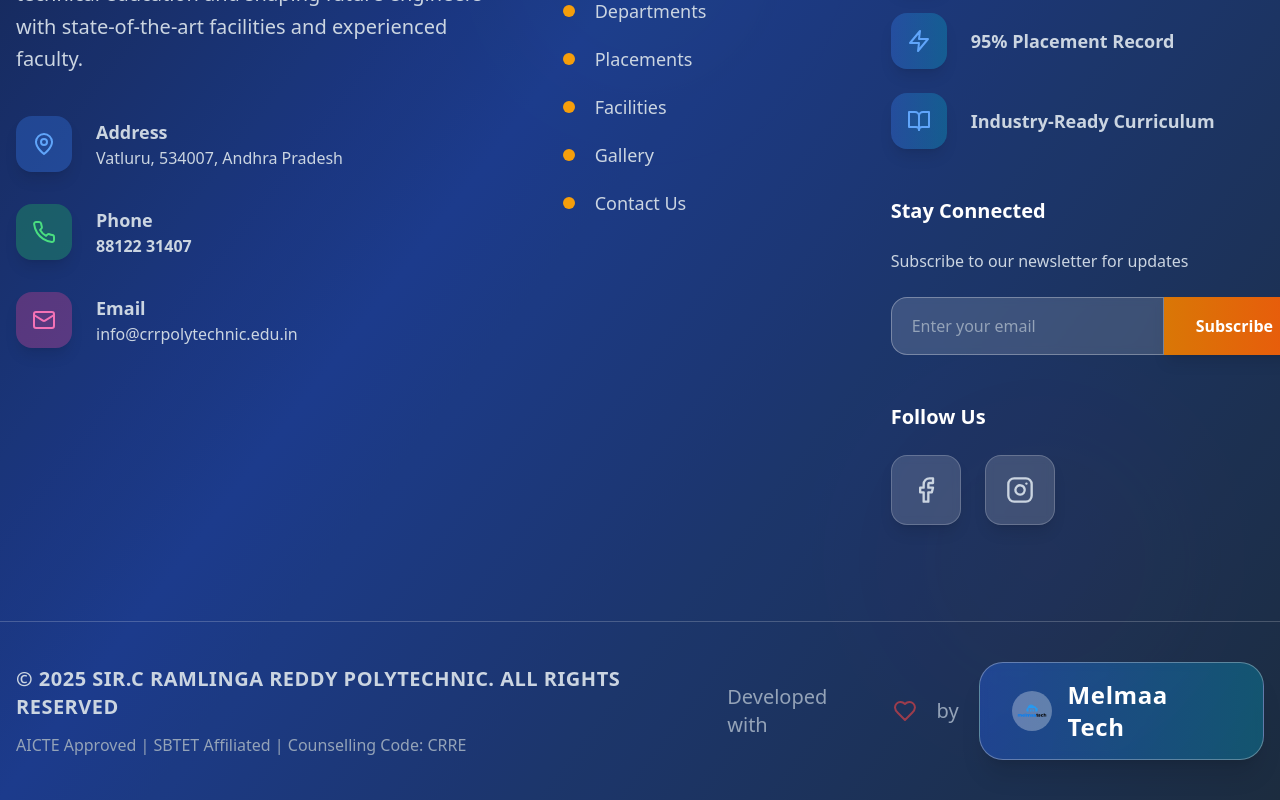
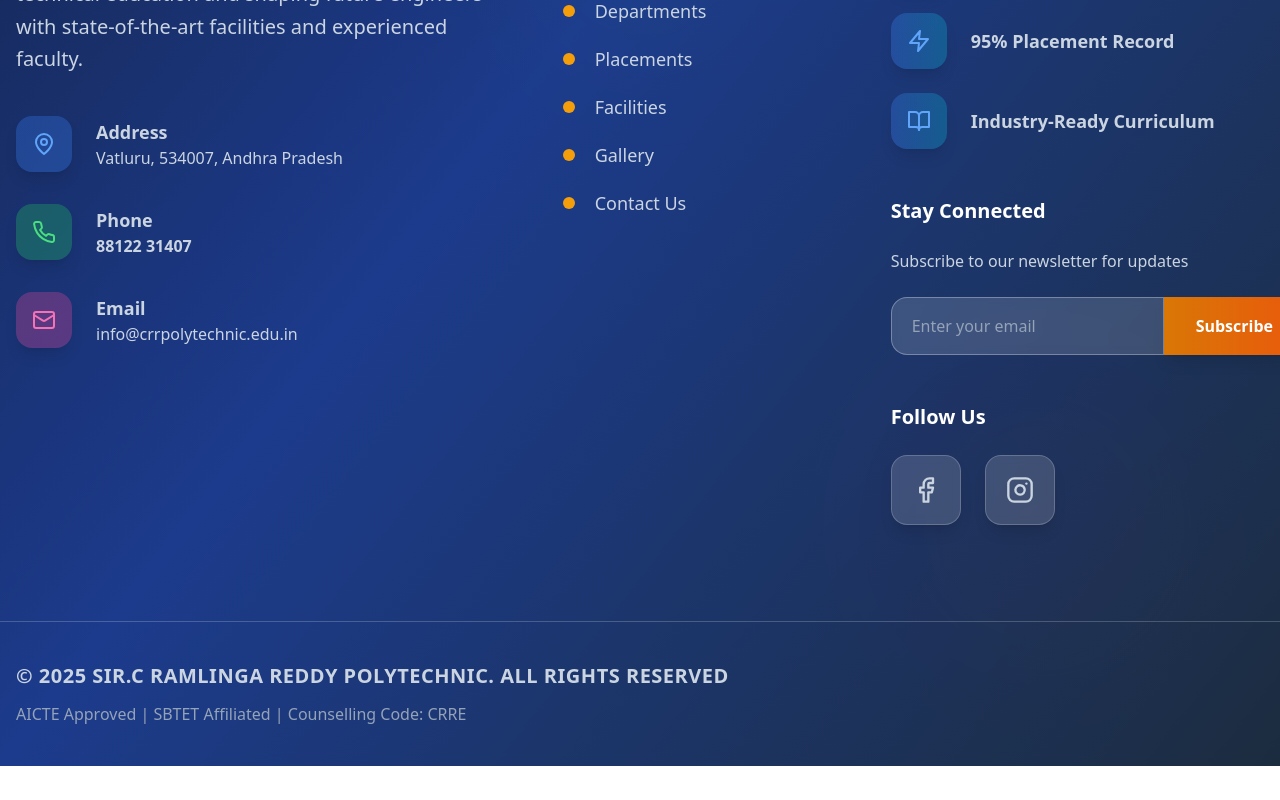
Before and after one commit to melmaatechelr/CRR_Polytechnic, a React (Vite) app: page / in a window 1280 px wide. Shown: the part 4958-5758 px from the top of the page. After the commit the page ends 5724 px from the top, so only its background shows below. Built offline with nearby package versions, Linux system fonts and the light colour scheme.

Commit message:
Updated Footer.tsx

```diff
--- a/src/components/Footer.tsx
+++ b/src/components/Footer.tsx
@@ -230,20 +230,6 @@ const Footer = () => {
                 </p>
               </div>
 
-              {/* Developed By - Enhanced */}
-              <div className="flex items-center space-x-5 text-xl">
-                <span className="text-slate-400 font-medium">Developed with</span>
-                <Heart size={24} className="text-red-500 animate-pulse" />
-                <span className="text-slate-400 font-medium">by</span>
-                <div className="flex items-center space-x-4 bg-gradient-to-r from-blue-600/40 to-cyan-600/40 px-8 py-4 rounded-3xl border border-white/30 backdrop-blur-sm hover:from-blue-600/50 hover:to-cyan-600/50 transition-all duration-300 shadow-xl hover:shadow-2xl">
-                  <img
-                    src="/Melmaatech Logo Final.PNG"
-                    alt="Melmaa Tech Logo"
-                    className="w-10 h-10 rounded-full object-contain bg-white/30 p-1"
-                  />
-                  <span className="text-white font-bold text-2xl tracking-wide">Melmaa Tech</span>
-                </div>
-              </div>
             </div>
           </div>
         </div>
```
